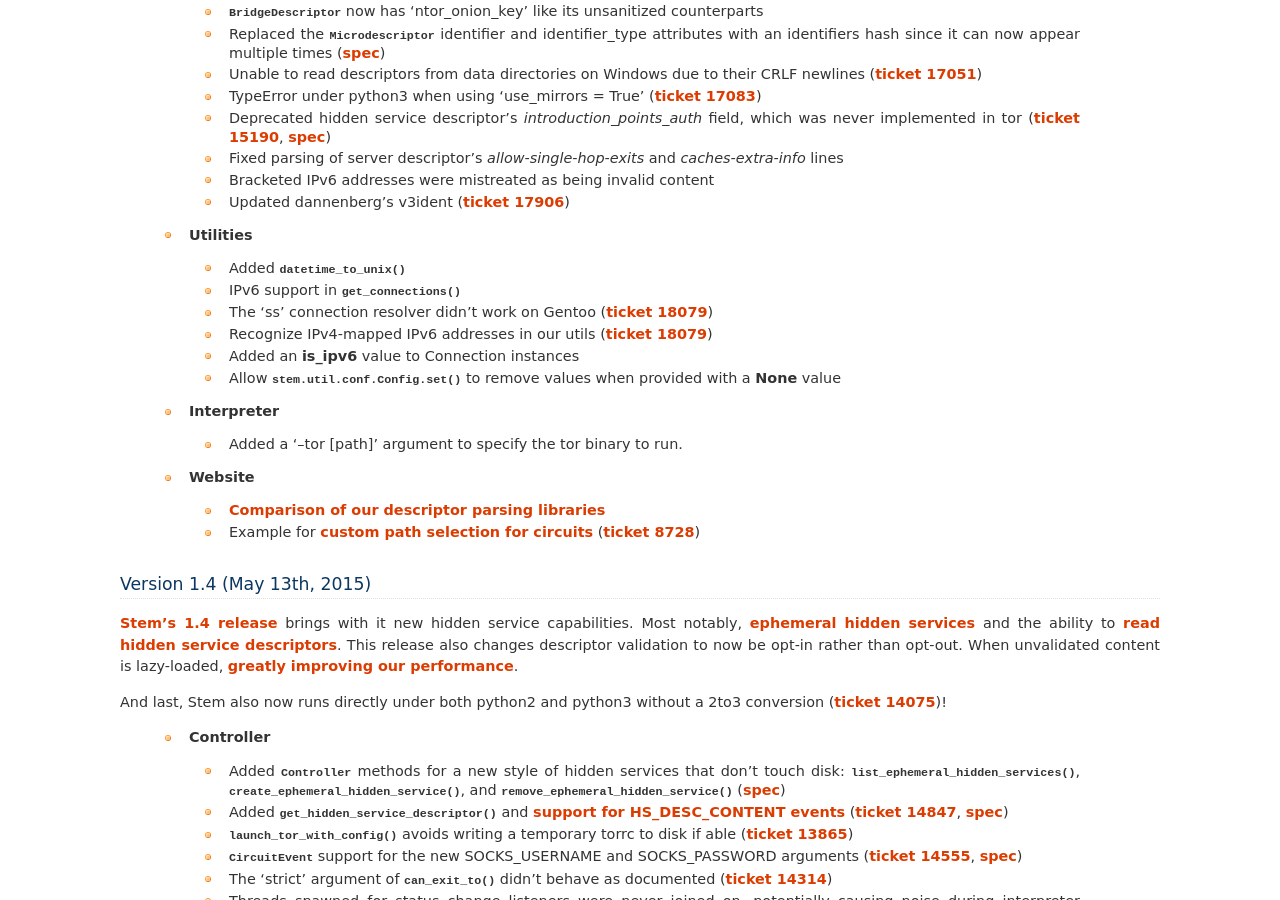
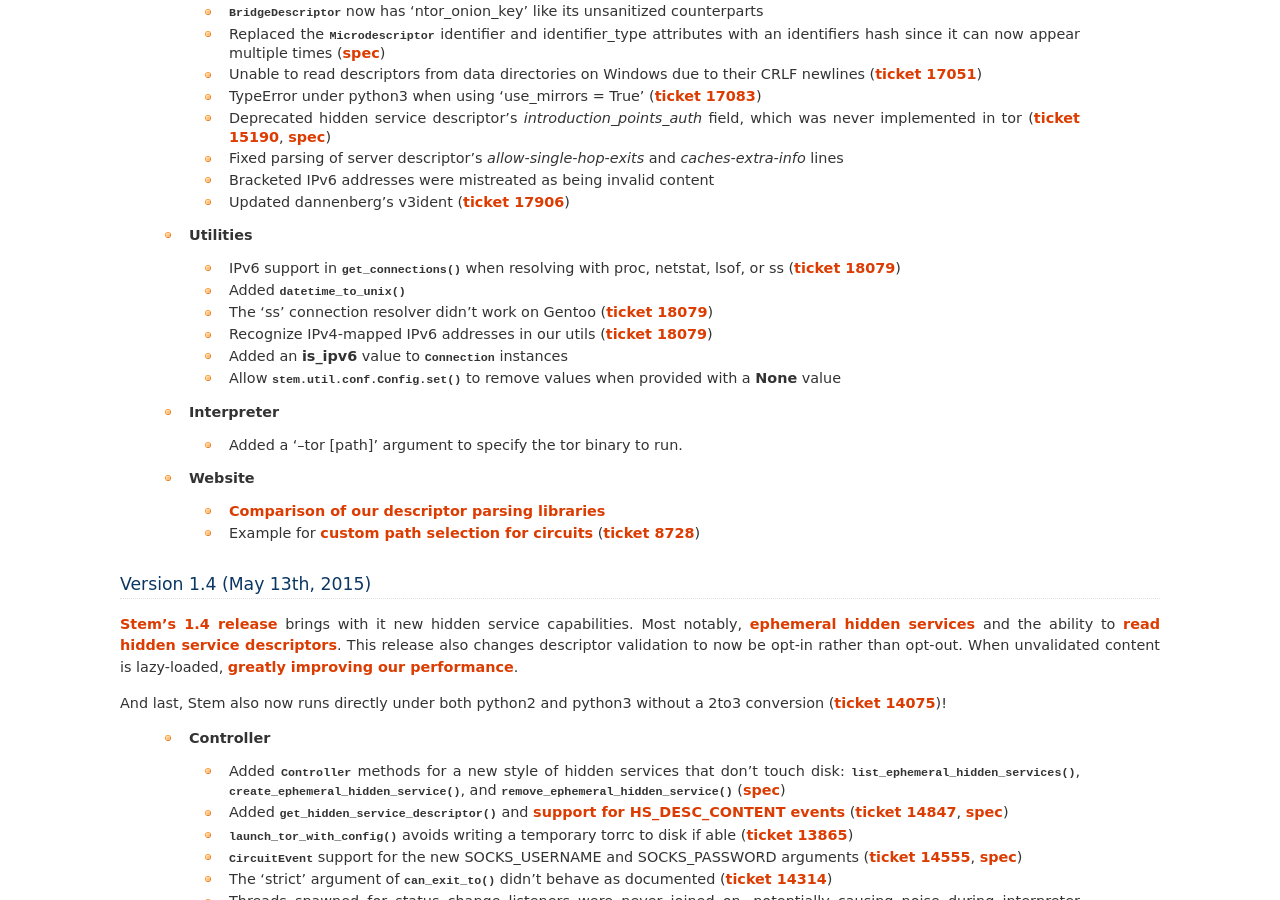
Before and after one commit to torproject/stem, a Sphinx documentation site: the page built from docs/change_log.rst, in a window 1280 px wide and 900 px high, scrolled down 1138 px. Built offline with Sphinx 7.4.7, drawn with Linux system fonts in a browser that asks for light colours.

```diff
--- a/docs/change_log.rst
+++ b/docs/change_log.rst
@@ -71,11 +71,11 @@ The following are only available within Stem's `git repository
 
  * **Utilities**
 
+  * IPv6 support in :func:`~stem.util.connection.get_connections` when resolving with proc, netstat, lsof, or ss (:trac:`18079`)
   * Added :func:`~stem.util.__init__.datetime_to_unix`
-  * IPv6 support in :func:`~stem.util.connection.get_connections`
   * The 'ss' connection resolver didn't work on Gentoo (:trac:`18079`)
   * Recognize IPv4-mapped IPv6 addresses in our utils (:trac:`18079`)
-  * Added an **is_ipv6** value to Connection instances
+  * Added an **is_ipv6** value to :class:`~stem.util.connection.Connection` instances
   * Allow :func:`stem.util.conf.Config.set` to remove values when provided with a **None** value
 
  * **Interpreter**
--- a/docs/tutorials/double_double_toil_and_trouble.rst
+++ b/docs/tutorials/double_double_toil_and_trouble.rst
@@ -61,6 +61,7 @@ Applications
 `NavigaTor <https://naviga-tor.github.io>`_                                                                 Measures round-trip times for Tor circuits.
 `TorPS <https://www.torproject.org/getinvolved/volunteer.html.en#project-torps>`_                           Tor path simulator.
 `Metrics Tasks <https://gitweb.torproject.org/metrics-tasks.git/tree>`_                                     One-off tasks related to Tor metrics. These mostly involve using descriptor information to answer a particular question. Tasks that involve Stem are: `1854 <https://gitweb.torproject.org/metrics-tasks.git/blob/HEAD:/task-1854/pylinf.py>`_, `6232 <https://gitweb.torproject.org/metrics-tasks.git/tree/task-6232/pyentropy.py>`_, and `7241 <https://gitweb.torproject.org/metrics-tasks.git/tree/task-7241/first_pass.py>`_.
+`Onion Box <https://github.com/ralphwetzel/theonionbox>`_                                                   Web dashboard for relay operation.
 `check_tor <http://anonscm.debian.org/gitweb/?p=users/lunar/check_tor.git;a=blob;f=check_tor.py;hb=HEAD>`_  Nagios check to verify that a relay is participating in the Tor network.
 `munin-tor <https://github.com/mweinelt/munin-tor>`_                                                        Plugin to provide Munin graphs.
 `tbbscraper <https://github.com/zackw/tbbscraper/blob/master/controller/controller.py>`_                    Automated website scraper over Tor.
```
Also changed, not shown: 1 other file.
